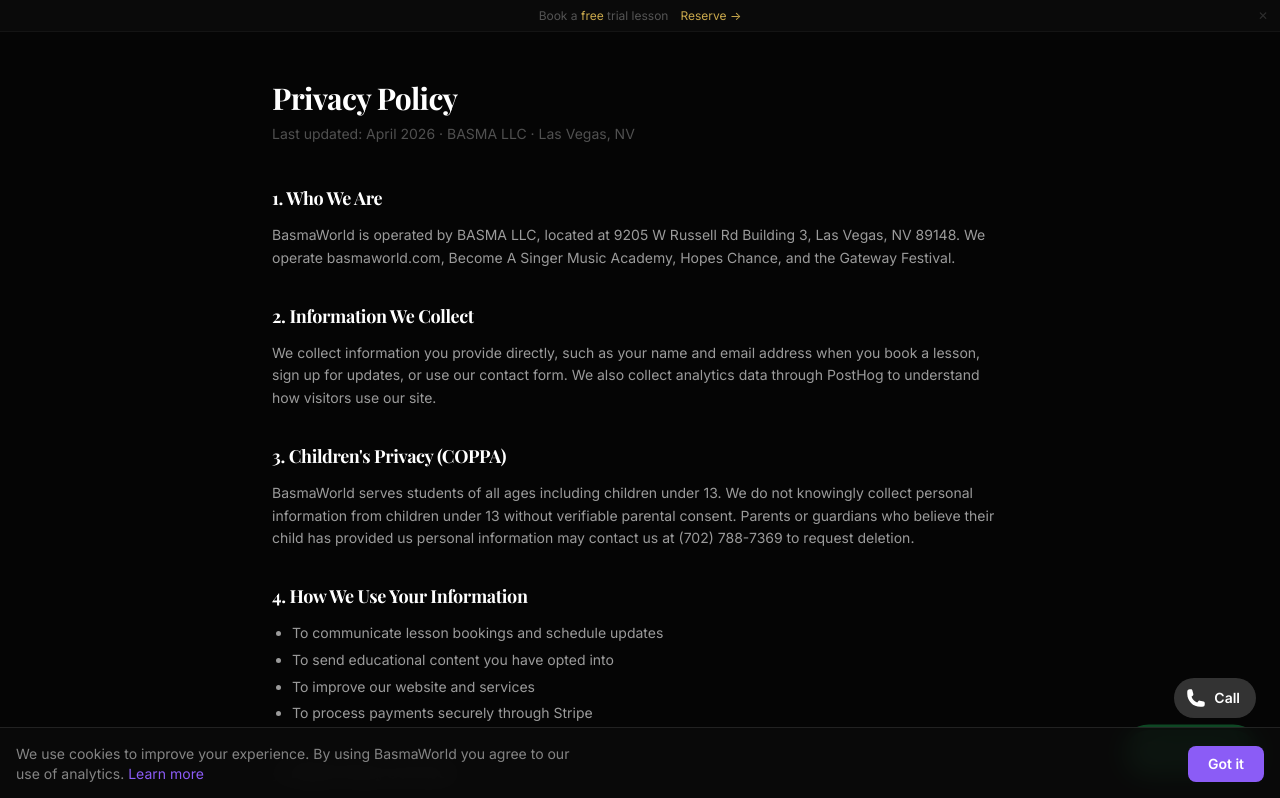
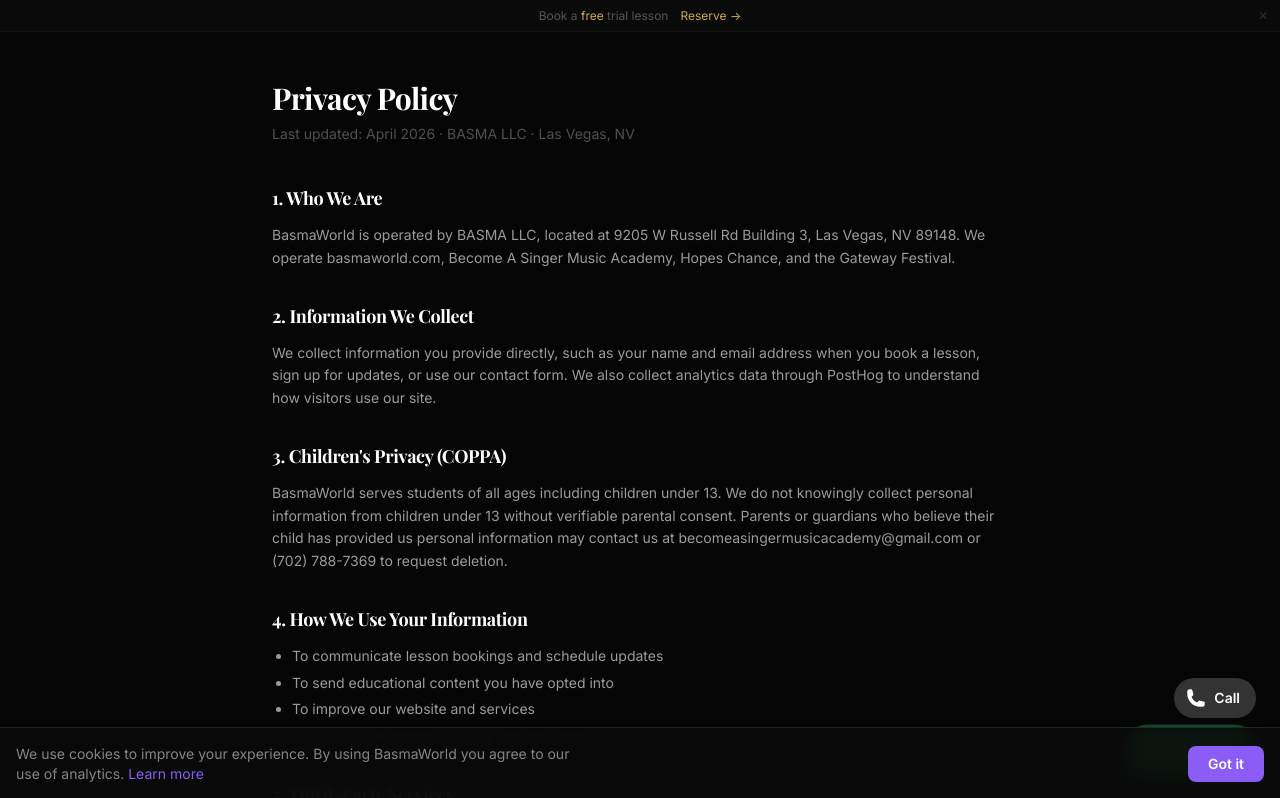
Before and after one commit to majorwinnersleague-debug/BASMAWORLD, a Next.js app: page /privacy in a window 1280 px wide. Shown: the top 798 px of the page. Built offline with nearby package versions, Linux system fonts and the light colour scheme.

Commit message:
Add becomeasingermusicacademy@gmail.com as main email

```diff
--- a/app/privacy/page.tsx
+++ b/app/privacy/page.tsx
@@ -43,7 +43,7 @@
 
           <section>
             <h2 className="text-white font-bold text-lg mb-3">3. Children&apos;s Privacy (COPPA)</h2>
-            <p>BasmaWorld serves students of all ages including children under 13. We do not knowingly collect personal information from children under 13 without verifiable parental consent. Parents or guardians who believe their child has provided us personal information may contact us at (702) 788-7369 to request deletion.</p>
+            <p>BasmaWorld serves students of all ages including children under 13. We do not knowingly collect personal information from children under 13 without verifiable parental consent. Parents or guardians who believe their child has provided us personal information may contact us at becomeasingermusicacademy@gmail.com or (702) 788-7369 to request deletion.</p>
           </section>
 
           <section>
```
